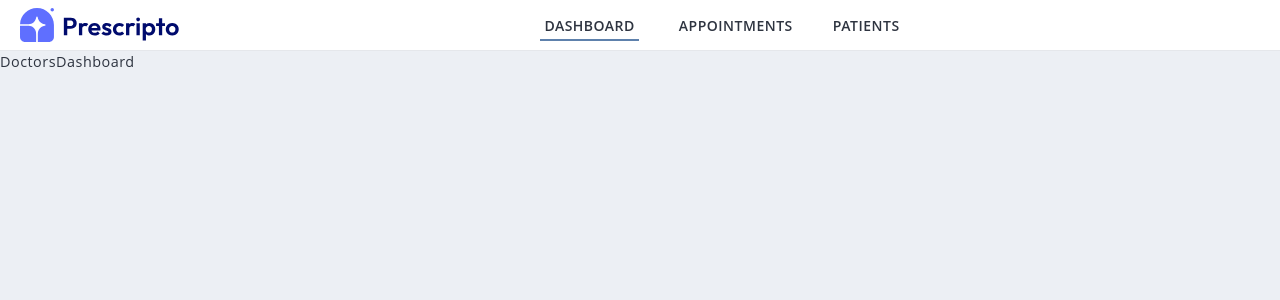
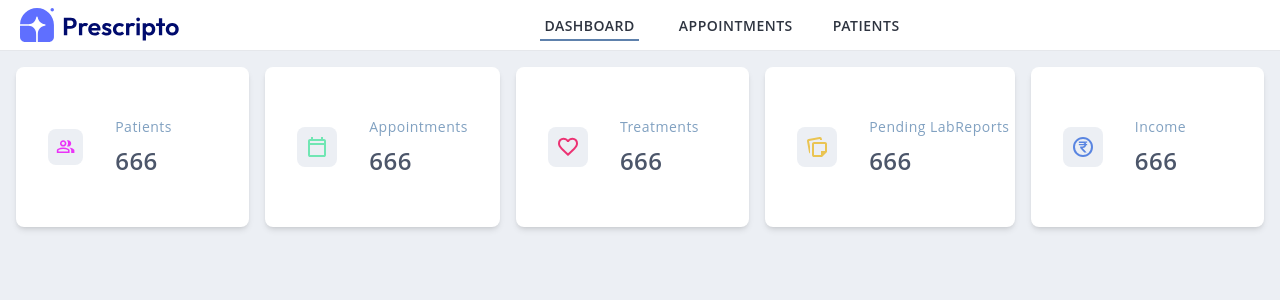
Before and after one commit to gayatriponnada/Hospital-Management-System, a React (Vite) app: page /doctor/dashboard in a window 1280 px wide. Shown: the top 300 px of the page. Built offline with nearby package versions, Linux system fonts and the light colour scheme.

Commit message:
cards added in dashboard of doctors

```diff
--- /dev/null
+++ b/src/components/doctors-dashboard/DoctorCards.jsx
@@ -0,0 +1,86 @@
+import React from "react";
+import CustomCards from "../../utils/CustomCards";
+
+const DoctorCards = () => {
+  return (
+    <div className="flex gap-4">
+      <CustomCards
+        text1="Patients"
+        text2="666"
+        icon={
+          <svg
+            xmlns="http://www.w3.org/2000/svg"
+            height="1.2rem"
+            viewBox="0 -960 960 960"
+            width="1.2rem"
+            fill="#EA33F7"
+          >
+            <path d="M40-160v-112q0-34 17.5-62.5T104-378q62-31 126-46.5T360-440q66 0 130 15.5T616-378q29 15 46.5 43.5T680-272v112H40Zm720 0v-120q0-44-24.5-84.5T666-434q51 6 96 20.5t84 35.5q36 20 55 44.5t19 53.5v120H760ZM360-480q-66 0-113-47t-47-113q0-66 47-113t113-47q66 0 113 47t47 113q0 66-47 113t-113 47Zm400-160q0 66-47 113t-113 47q-11 0-28-2.5t-28-5.5q27-32 41.5-71t14.5-81q0-42-14.5-81T544-792q14-5 28-6.5t28-1.5q66 0 113 47t47 113ZM120-240h480v-32q0-11-5.5-20T580-306q-54-27-109-40.5T360-360q-56 0-111 13.5T140-306q-9 5-14.5 14t-5.5 20v32Zm240-320q33 0 56.5-23.5T440-640q0-33-23.5-56.5T360-720q-33 0-56.5 23.5T280-640q0 33 23.5 56.5T360-560Zm0 320Zm0-400Z" />
+          </svg>
+        }
+      />
+      <CustomCards
+        text1="Appointments"
+        text2="666"
+        icon={
+          <svg
+            xmlns="http://www.w3.org/2000/svg"
+            height="24px"
+            viewBox="0 -960 960 960"
+            width="24px"
+            fill="#70e6b3"
+          >
+            <path d="M200-80q-33 0-56.5-23.5T120-160v-560q0-33 23.5-56.5T200-800h40v-80h80v80h320v-80h80v80h40q33 0 56.5 23.5T840-720v560q0 33-23.5 56.5T760-80H200Zm0-80h560v-400H200v400Zm0-480h560v-80H200v80Zm0 0v-80 80Z" />
+          </svg>
+        }
+      />
+      <CustomCards
+        text1="Treatments"
+        text2="666"
+        icon={
+          <svg
+            xmlns="http://www.w3.org/2000/svg"
+            height="24px"
+            viewBox="0 -960 960 960"
+            width="24px"
+            fill="#ec3273"
+          >
+            <path d="m480-120-58-52q-101-91-167-157T150-447.5Q111-500 95.5-544T80-634q0-94 63-157t157-63q52 0 99 22t81 62q34-40 81-62t99-22q94 0 157 63t63 157q0 46-15.5 90T810-447.5Q771-395 705-329T538-172l-58 52Zm0-108q96-86 158-147.5t98-107q36-45.5 50-81t14-70.5q0-60-40-100t-100-40q-47 0-87 26.5T518-680h-76q-15-41-55-67.5T300-774q-60 0-100 40t-40 100q0 35 14 70.5t50 81q36 45.5 98 107T480-228Zm0-273Z" />
+          </svg>
+        }
+      />
+      <CustomCards
+        text1="Pending LabReports"
+        text2="666"
+        icon={
+          <svg
+            xmlns="http://www.w3.org/2000/svg"
+            height="24px"
+            viewBox="0 -960 960 960"
+            width="24px"
+            fill="#EAC452"
+          >
+            <path d="M280-160v-441q0-33 24-56t57-23h439q33 0 56.5 23.5T880-600v320L680-80H360q-33 0-56.5-23.5T280-160ZM81-710q-6-33 13-59.5t52-32.5l434-77q33-6 59.5 13t32.5 52l10 54h-82l-7-40-433 77 40 226v279q-16-9-27.5-24T158-276L81-710Zm279 110v440h280v-160h160v-280H360Zm220 220Z" />
+          </svg>
+        }
+      />
+      <CustomCards
+        text1="Income"
+        text2="666"
+        icon={
+          <svg
+            xmlns="http://www.w3.org/2000/svg"
+            height="24px"
+            viewBox="0 -960 960 960"
+            width="24px"
+            fill="#5985E1"
+          >
+            <path d="M531-260h96v-3L462-438l1-3h10q54 0 89.5-33t43.5-77h40v-47h-41q-3-15-10.5-28.5T576-653h70v-47H314v57h156q26 0 42.5 13t22.5 32H314v47h222q-6 20-23 34.5T467-502H367v64l164 178ZM480-80q-83 0-156-31.5T197-197q-54-54-85.5-127T80-480q0-83 31.5-156T197-763q54-54 127-85.5T480-880q83 0 156 31.5T763-763q54 54 85.5 127T880-480q0 83-31.5 156T763-197q-54 54-127 85.5T480-80Zm0-80q134 0 227-93t93-227q0-134-93-227t-227-93q-134 0-227 93t-93 227q0 134 93 227t227 93Zm0-320Z" />
+          </svg>
+        }
+      />
+    </div>
+  );
+};
+
+export default DoctorCards;
--- a/src/components/nav-bar/DoctorsLayout.jsx
+++ b/src/components/nav-bar/DoctorsLayout.jsx
@@ -6,7 +6,7 @@ const DoctorsLayout = () => {
 	return (
 		<div>
 			<DoctorNavbar />
-			<main>
+			<main className='p-4'>
 				<Outlet/>
 			</main>
 
--- a/src/pages/Doctors.jsx
+++ b/src/pages/Doctors.jsx
@@ -1,6 +1,6 @@
 import React from "react";
-import SpecialityList from "../components/doctors/SpecialityList";
-import DoctorsData from "../components/doctors/DoctorsData";
+import SpecialityList from "../components/patientpage-doctorsdata/SpecialityList";
+import DoctorsData from "../components/patientpage-doctorsdata/DoctorsData";
 import { useParams } from "react-router-dom";
 
 const Doctors = () => {
--- a/src/pages/DoctorsDashboard.jsx
+++ b/src/pages/DoctorsDashboard.jsx
@@ -1,9 +1,12 @@
-import React from 'react'
+import React from "react";
+import DoctorCards from "../components/doctors-dashboard/DoctorCards";
 
 const DoctorsDashboard = () => {
-	return (
-		<div>DoctorsDashboard</div>
-	)
-}
+  return (
+    <div>
+      <DoctorCards />
+    </div>
+  );
+};
 
-export default DoctorsDashboard
+export default DoctorsDashboard;
--- /dev/null
+++ b/src/utils/CustomCards.jsx
@@ -0,0 +1,19 @@
+import React from "react";
+
+const CustomCards = ({ text1, text2, icon }) => {
+  return (
+    <div className="bg-white rounded-lg w-[20%] h-[20vh] p-2 cursor-pointer shadow-md hover:shadow-lg transition-shadow duration-300">
+      <div className="flex  justify-start items-center gap-8 w-full h-full p-6">
+        <div className="bg-base-100 p-2 rounded-lg">{icon}</div>
+        <div className="flex flex-col gap-2">
+          <div className="font-normal text-sm text-secondary whitespace-nowrap">
+            {text1}
+          </div>
+          <div className=" text-neutral text-2xl font-semibold">{text2}</div>
+        </div>
+      </div>
+    </div>
+  );
+};
+
+export default CustomCards;
```
Also changed, not shown: src/components/patientpage-doctorsdata/DoctorsData.jsx (renamed from src/components/doctors/DoctorsData.jsx), src/components/patientpage-doctorsdata/SpecialityList.jsx (renamed from src/components/doctors/SpecialityList.jsx).
